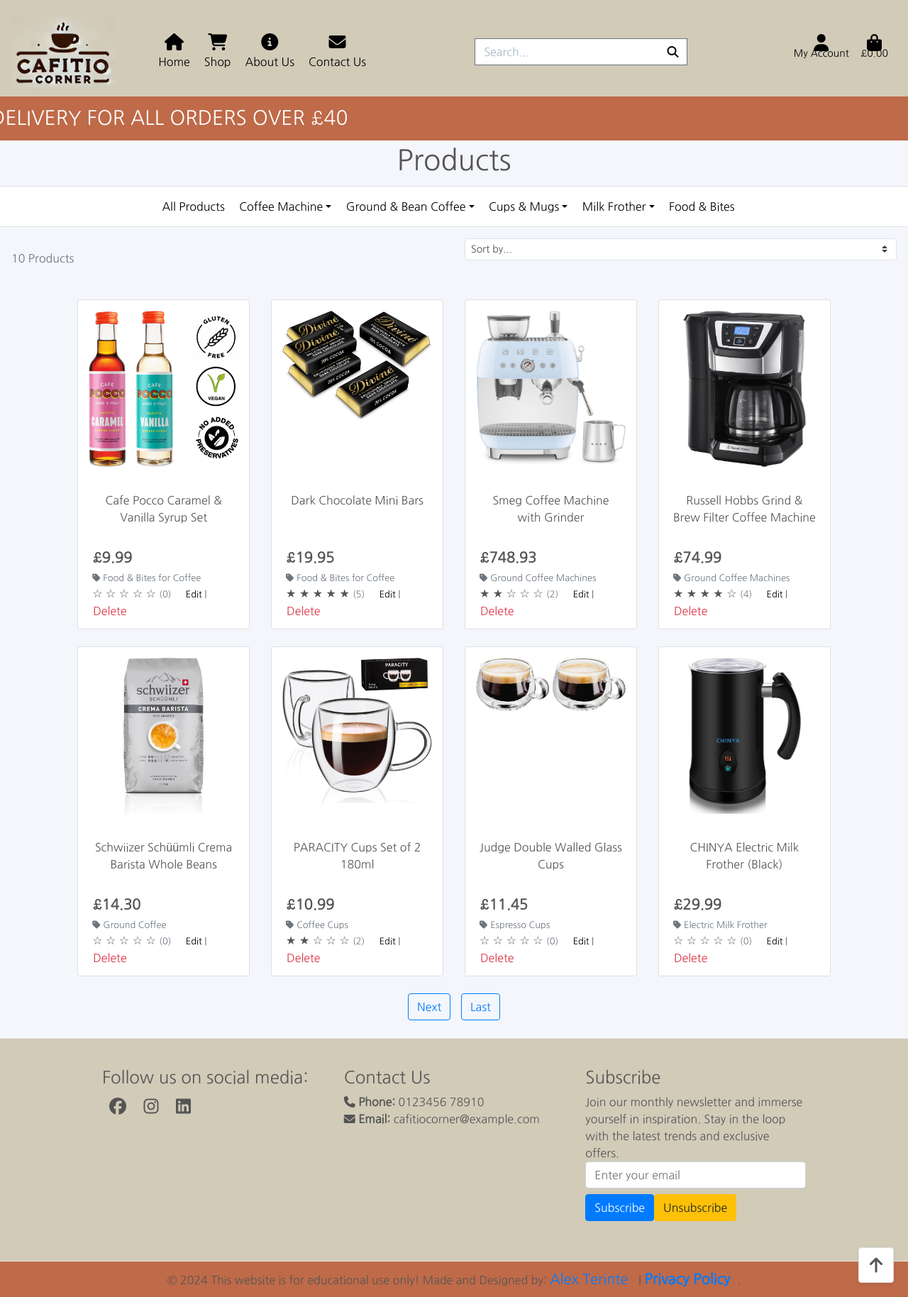
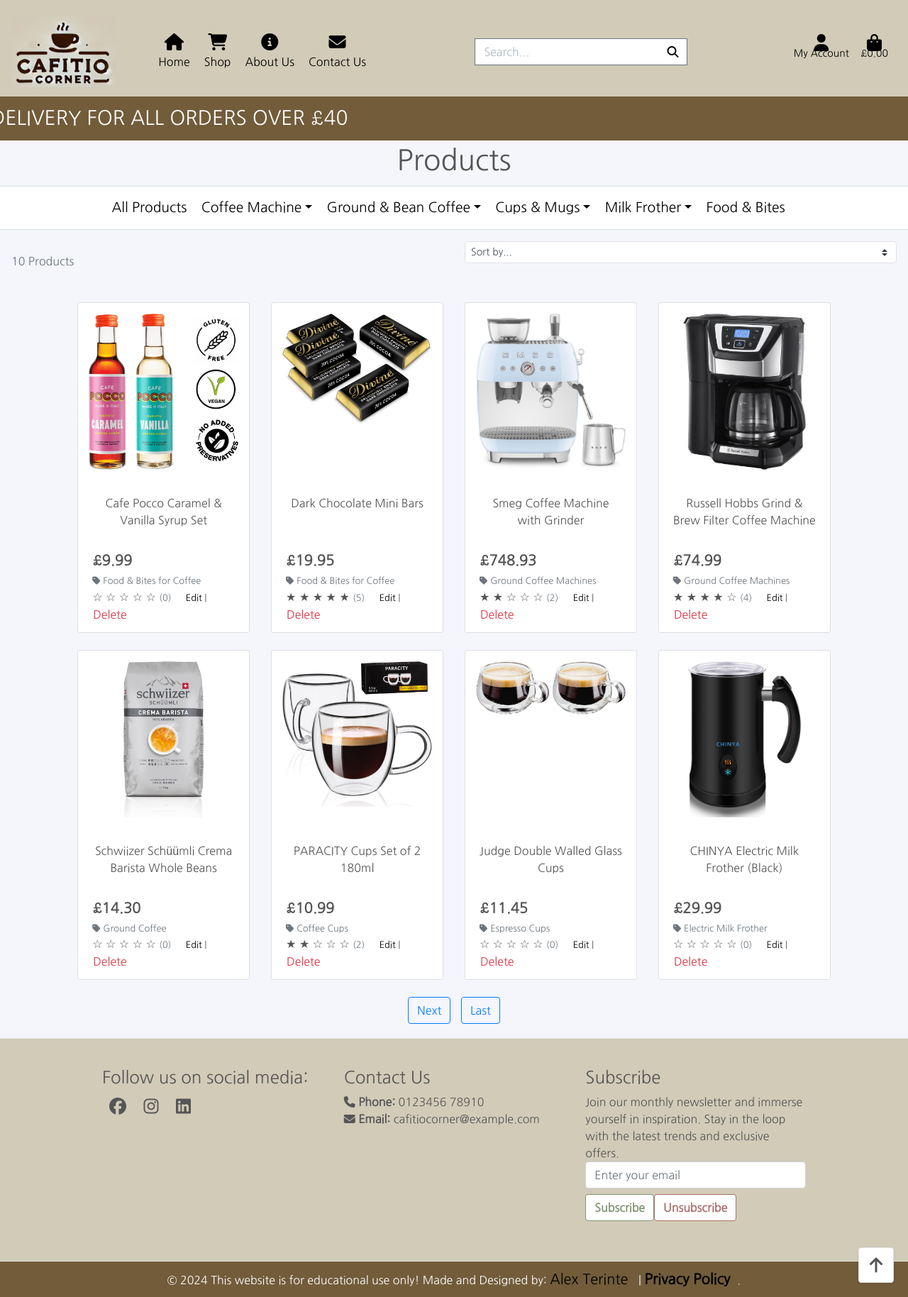
Before and after one commit to terintealexandrin18/cafitiocorner, a Django app: page /products/ in a window 1280 px wide. Shown: the whole page at 71% size. Run offline with Django 3.2, Linux system fonts and the light colour scheme; a user stored in the database is signed in; data comes from the database, SQL or seed files in the repository; both versions use the stored data as it was after the commit; some libraries are stand-ins or nearby versions.

Commit message:
Added css for index page buttons and hoover nav bar

```diff
--- a/home/templates/home/index.html
+++ b/home/templates/home/index.html
@@ -7,7 +7,7 @@
         <div class="col-12 col-md-6 text-center text-md-left custom-margin-lg">
             <h1 class="display-4 text-white">Fuel Your Day, Brew Your Way!</h1>
             <div class="my-5">
-                <a href="{% url 'products' %}" class="btn btn-black btn-lg shop-now-button">Shop now</a>
+                <a href="{% url 'products' %}" class="btn btn-lg shop-now-button">Shop now</a>
             </div>
         </div>
     </div>
--- a/products/templates/includes/products-nav.html
+++ b/products/templates/includes/products-nav.html
@@ -1,4 +1,4 @@
-<div class="d-none d-md-block text-center w-100">
+<div class="d-none d-md-block text-center w-100 nav-custom">
     <!-- All Products -->
     <a class="link-dark ps-2 mr-3" href="{% url 'products' %}">All Products</a>
 
--- a/static/css/base.css
+++ b/static/css/base.css
@@ -99,7 +99,7 @@ main {
     white-space: nowrap;
     width: 100%;
     box-sizing: border-box;
-    background-color: #bf6a49;
+    background-color: #725c3a;
     color: white;
     padding: 10px 0;
 
@@ -155,9 +155,10 @@ main {
 }
 
 .shop-now-button {
-    background: black;
-    color: white;
+    background: #d2AB80;
+    color: black;
     min-width: 260px;
+    font-weight: 700;
 }
 
 .shop-now-button:hover,
@@ -169,6 +170,25 @@ main {
     background: #222;
     color: white;
 }
+
+/* Sumbit btn */
+
+.submit-btn {
+    background-color: white;
+    color: #809671;
+    border-color: #809671;
+    font-weight: 650;
+}
+
+/* Cancel / delete  btn */
+
+.cancel-btn {
+    background-color: white;
+    color: #AB706D;
+    border-color: #AB706D;
+    font-weight: 650;
+}
+
 
 /* Text Colors */
 .text-white {
@@ -195,7 +215,7 @@ a:hover,
 a:active,
 a:focus {
     color: #222;
-    text-decoration: underline;
+    text-decoration: none;
 }
 
 /* Cart Colors */
@@ -254,6 +274,12 @@ a:focus {
 /* Dropdown Menu */
 .dropdown-menu .dropdown-item {
     padding-left: 10px;
+
+}
+
+.dropdown-menu {
+    left: -50px;
+    right: auto;
 }
 
 .dropdown-menu .dropdown-item:hover {
@@ -310,12 +336,14 @@ body .footer {
 }
 
 .footer-banner {
-    background-color: #BF6A49;
+    background-color: #725c3a;
     padding: 10px;
     text-align: center;
     border-top: 1px solid #e7e7e7;
     margin-top: 20px;
     width: 100%;
+    color: white;
+
 }
 
 .footer-banner p {
@@ -323,12 +351,13 @@ body .footer {
 }
 
 .footer-banner p a {
-    color: #007bff;
+    color: black;
 }
 
 .footer-banner p a:hover {
     text-decoration: underline;
 }
+
 
 /* Toast Messages */
 .message-container {
@@ -492,6 +521,23 @@ input[name='q']::placeholder {
     z-index: -1;
 }
 
+/* Account dropdown */
+.dropdown-item.dropdown-hover:hover {
+    background-color: #D1CBB8 !important;
+}
+
+/* Products nav bar */
+
+.nav-custom a,
+.nav-custom .dropdown-toggle {
+    font-size: 1.2em;
+}
+
+.nav-custom a:hover,
+.nav-custom .dropdown-toggle:hover {
+    background-color: #D1CBB8 !important;
+}
+
 /* Media Queries */
 /* Extra Large Devices, Large Container */
 @media (min-width: 1200px) {
--- a/templates/base.html
+++ b/templates/base.html
@@ -102,13 +102,13 @@
                                 <div class="dropdown-menu border-0" aria-labelledby="user-options">
                                     {% if request.user.is_authenticated %}
                                     {% if request.user.is_superuser %}
-                                    <a href="{% url 'add_product' %}" class="dropdown-item">Product Management</a>
+                                    <a href="{% url 'add_product' %}" class="dropdown-item dropdown-hover">Product Management</a>
                                     {% endif %}
-                                    <a href="{% url 'profile' %}" class="dropdown-item">My Profile</a>
-                                    <a href="{% url 'account_logout' %}" class="dropdown-item">Logout</a>
+                                    <a href="{% url 'profile' %}" class="dropdown-item dropdown-hover">My Profile</a>
+                                    <a href="{% url 'account_logout' %}" class="dropdown-item dropdown-hover">Logout</a>
                                     {% else %}
-                                    <a href="{% url 'account_signup' %}" class="dropdown-item">Register</a>
-                                    <a href="{% url 'account_login' %}" class="dropdown-item">Login</a>
+                                    <a href="{% url 'account_signup' %}" class="dropdown-item dropdown-hover">Register</a>
+                                    <a href="{% url 'account_login' %}" class="dropdown-item dropdown-hover">Login</a>
                                     {% endif %}
                                 </div>
                             </li>
@@ -192,8 +192,8 @@
                         <div class="form-group">
                             <input type="email" name="email" class="form-control" placeholder="Enter your email">
                             <div class="d-flex gap-2">
-                                <button class="btn btn-primary mt-2" type="submit" id="subscribe">Subscribe</button>
-                                <button class="btn btn-warning mt-2" type="button" id="unsubscribe" data-toggle="modal" data-target="#unsubscribeModal">Unsubscribe</button>
+                                <button class="btn submit-btn mt-2" type="submit" id="subscribe">Subscribe</button>
+                                <button class="btn cancel-btn mt-2" type="button" id="unsubscribe" data-toggle="modal" data-target="#unsubscribeModal">Unsubscribe</button>
                             </div>
                         </div>
                     </form>
@@ -217,8 +217,8 @@
                                 Are you sure you want to unsubscribe?
                             </div>
                             <div class="modal-footer">
-                                <button type="button" class="btn btn-secondary" data-dismiss="modal">Cancel</button>
-                                <button type="button" class="btn btn-warning" id="confirmUnsubscribeBtn">Unsubscribe</button>
+                                <button type="button" class="btn cancel-btn" data-dismiss="modal">Cancel</button>
+                                <button type="button" class="btn cancel-btn" id="confirmUnsubscribeBtn">Unsubscribe</button>
                             </div>
                         </div>
                     </div>
@@ -238,7 +238,7 @@
                                 Please enter your email address to subscribe.
                             </div>
                             <div class="modal-footer">
-                                <button type="button" class="btn btn-secondary" data-dismiss="modal">OK</button>
+                                <button type="button" class="btn submit-btn" data-dismiss="modal">OK</button>
                             </div>
                         </div>
                     </div>
```
Also changed, not shown: db.sqlite3.
